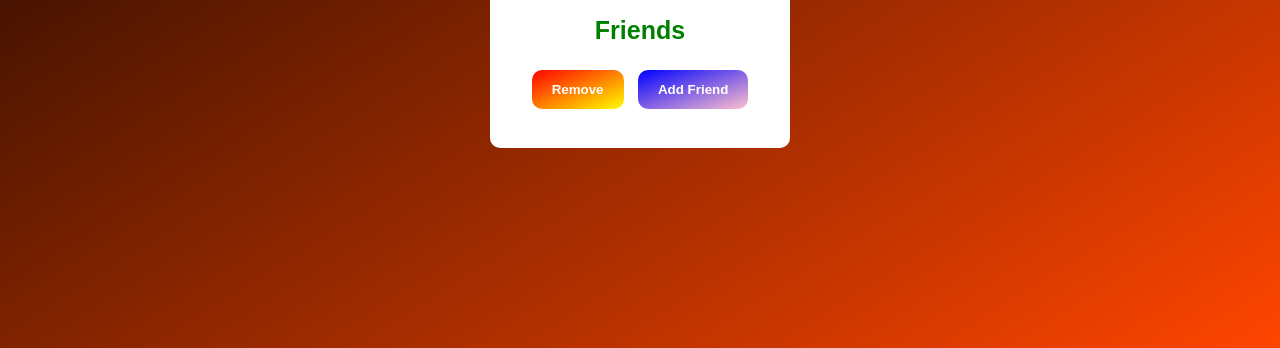
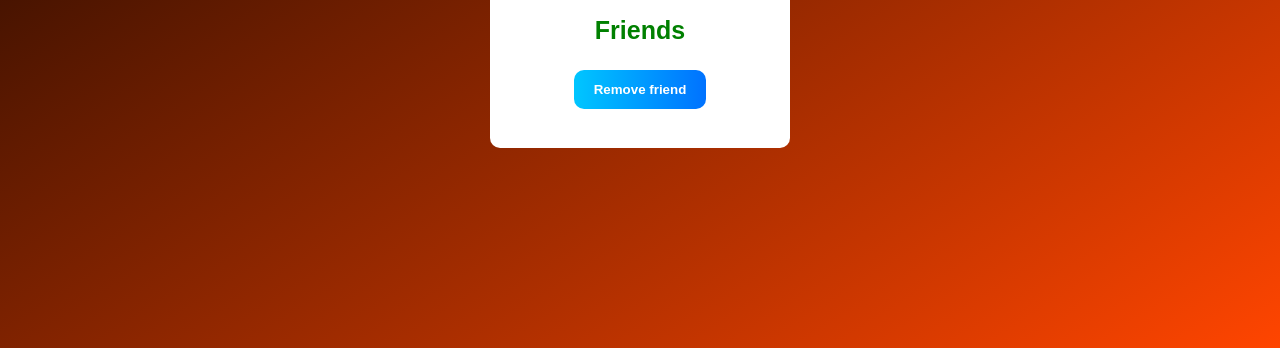
Before and after one commit to AAvi09/DOM-manipulation, a plain HTML site: page index.html in a window 1280 px wide. Both pictures are taken after a click on the button "Add Friend". Shown: the part 452-800 px from the top of the page. Drawn offline with Linux system fonts and the light colour scheme.

Commit message:
Toggle friend button functionality and update styles

```diff
--- a/index.html
+++ b/index.html
@@ -12,7 +12,7 @@
        <h1>Natasha</h1>
        <h5>Stranger</h5>
        <div id="btn-contaier">
-        <button id="remove">Remove</button>
+        <!-- <button id="remove">Remove</button> -->
         <button id="add">Add Friend</button>
        </div>
     </div>
--- a/script.js
+++ b/script.js
@@ -11,10 +11,14 @@ addFriend.addEventListener("click", () => {
     char = 1;
     istatus.innerHTML = "Friends";
     istatus.style.color = "green";
+    addFriend.style.background = "linear-gradient(to right, #00c6ff, #0072ff";
+    addFriend.innerHTML = "Remove friend";
   } else {
     char = 0;
     istatus.innerHTML = "strangers";
     istatus.style.color = "red";
+    addFriend.style.background = "linear-gradient(to right, #ff512f, #dd2476";
+    addFriend.innerHTML = "Add friend";
   }
 });
 
--- a/style.css
+++ b/style.css
@@ -39,7 +39,7 @@ body {
   color: red;
   margin: 20px;
 }
-#card button {
+#card #add {
   background: linear-gradient(to bottom right, blue, pink);
   cursor: pointer;
   color: white;
@@ -49,6 +49,6 @@ body {
   border: none;
   margin: 5px;
 }
-#card #remove {
+/* #card #remove {
   background: linear-gradient(to bottom right, red, yellow);
-}
+} */
```
